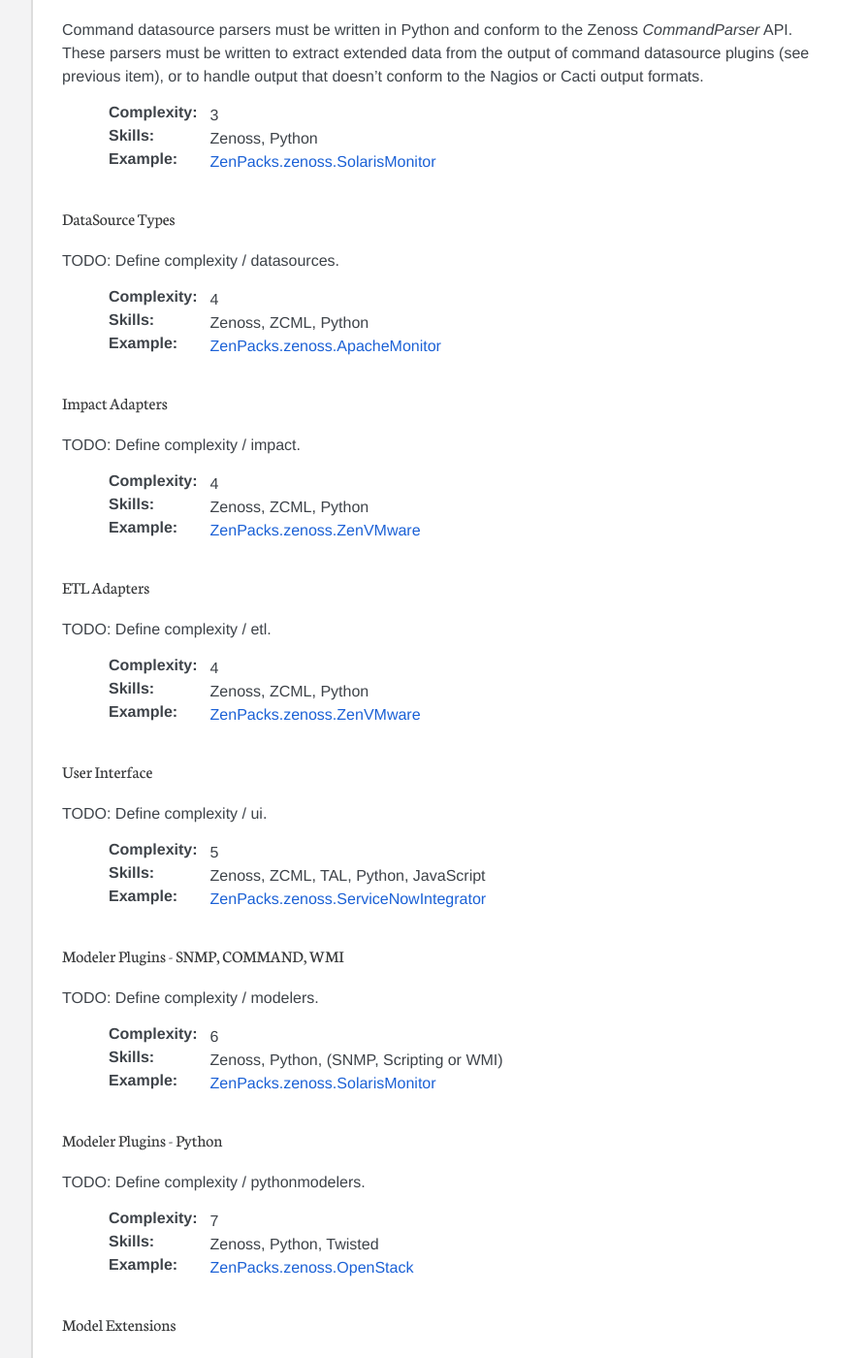
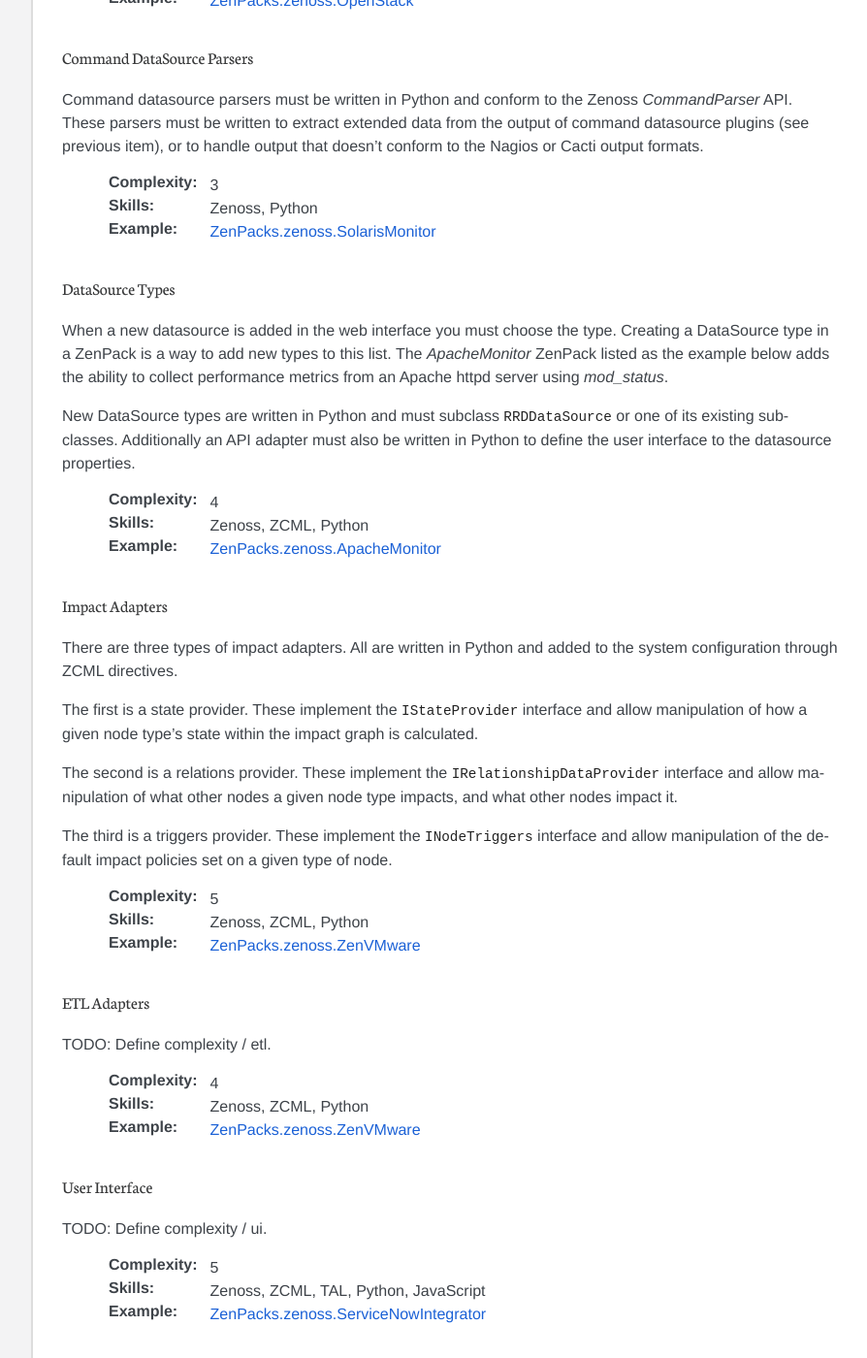
Before and after one commit to zenoss/zenosslabs, a Sphinx documentation site: the page built from docs/zenpack_taxonomy.rst, in a window 1280 px wide and 1400 px high, scrolled down 5262 px. Shown: the whole window at 97% size, without its empty margins (273-1167 px from the left). Built offline with Sphinx 7.4.7, drawn with Linux system fonts in a browser that asks for light colours; some of the changed text lies outside the part shown.

Commit message:
More complexity definitions.

```diff
--- a/docs/zenpack_taxonomy.rst
+++ b/docs/zenpack_taxonomy.rst
@@ -305,7 +305,12 @@
 Complexity
 -------------------------------------------------------------------------------
 
-TODO: Define complexity.
+Defined by the technical difficulty of implementing specific types of
+functionality within the ZenPack. The subtypes are not mutually exclusive, and
+most ZenPacks will implement multiple types of functionality as defined below. A
+rough total complexity score could be created for each ZenPack by summing the
+complexity score of all implemented subtypes.
+
 
 .. _zp_class_complexity_configuration:
 
@@ -381,7 +386,14 @@
 DataSource Types
 ~~~~~~~~~~~~~~~~~~~~~~~~~~~~~~~~~~~~~~~~~~~~~~~~~~~~~~~~~~~~~~~~~~~~~~~~~~~
 
-TODO: Define complexity / datasources.
+When a new datasource is added in the web interface you must choose the type.
+Creating a DataSource type in a ZenPack is a way to add new types to this list.
+The `ApacheMonitor` ZenPack listed as the example below adds the ability to
+collect performance metrics from an Apache httpd server using `mod_status`.
+
+New DataSource types are written in Python and must subclass ``RRDDataSource``
+or one of its existing subclasses. Additionally an API adapter must also be
+written in Python to define the user interface to the datasource properties.
 
   :Complexity: 4
   :Skills: Zenoss, ZCML, Python
@@ -393,9 +405,22 @@
 Impact Adapters
 ~~~~~~~~~~~~~~~~~~~~~~~~~~~~~~~~~~~~~~~~~~~~~~~~~~~~~~~~~~~~~~~~~~~~~~~~~~~
 
-TODO: Define complexity / impact.
+There are three types of impact adapters. All are written in Python and added to
+the system configuration through ZCML directives.
 
-  :Complexity: 4
+The first is a state provider. These implement the ``IStateProvider`` interface
+and allow manipulation of how a given node type's state within the impact graph
+is calculated.
+
+The second is a relations provider. These implement the
+``IRelationshipDataProvider`` interface and allow manipulation of what other
+nodes a given node type impacts, and what other nodes impact it.
+
+The third is a triggers provider. These implement the ``INodeTriggers``
+interface and allow manipulation of the default impact policies set on a given
+type of node.
+
+  :Complexity: 5
   :Skills: Zenoss, ZCML, Python
   :Example: :ref:`zp_class_example_zenvmware`
 
```
